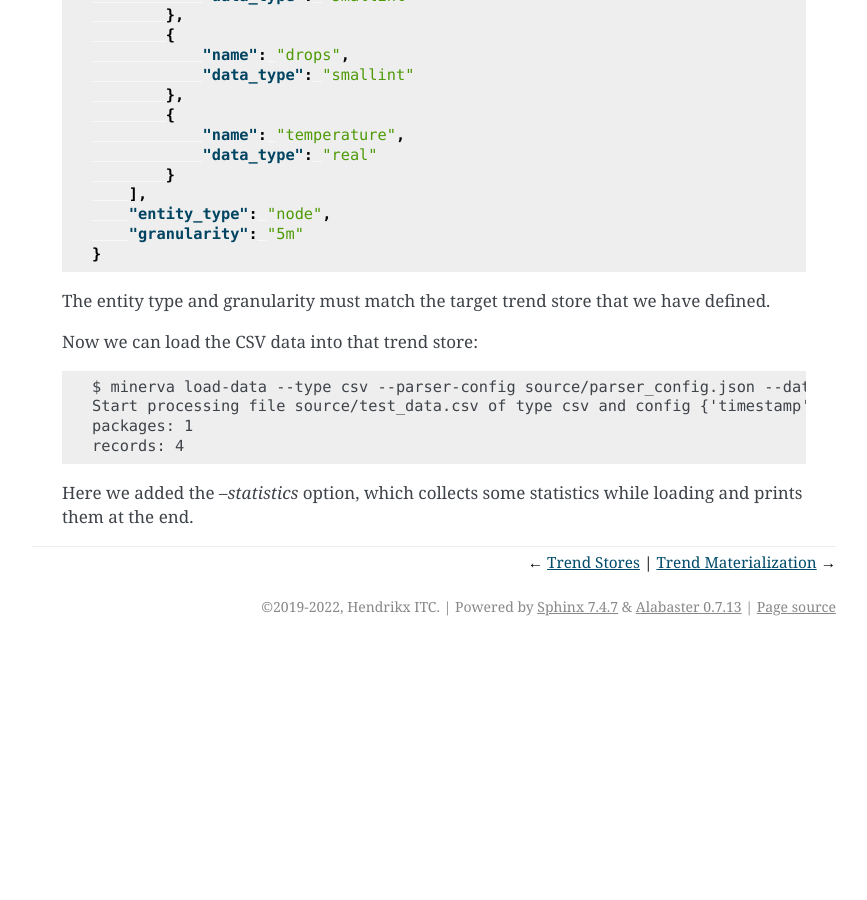
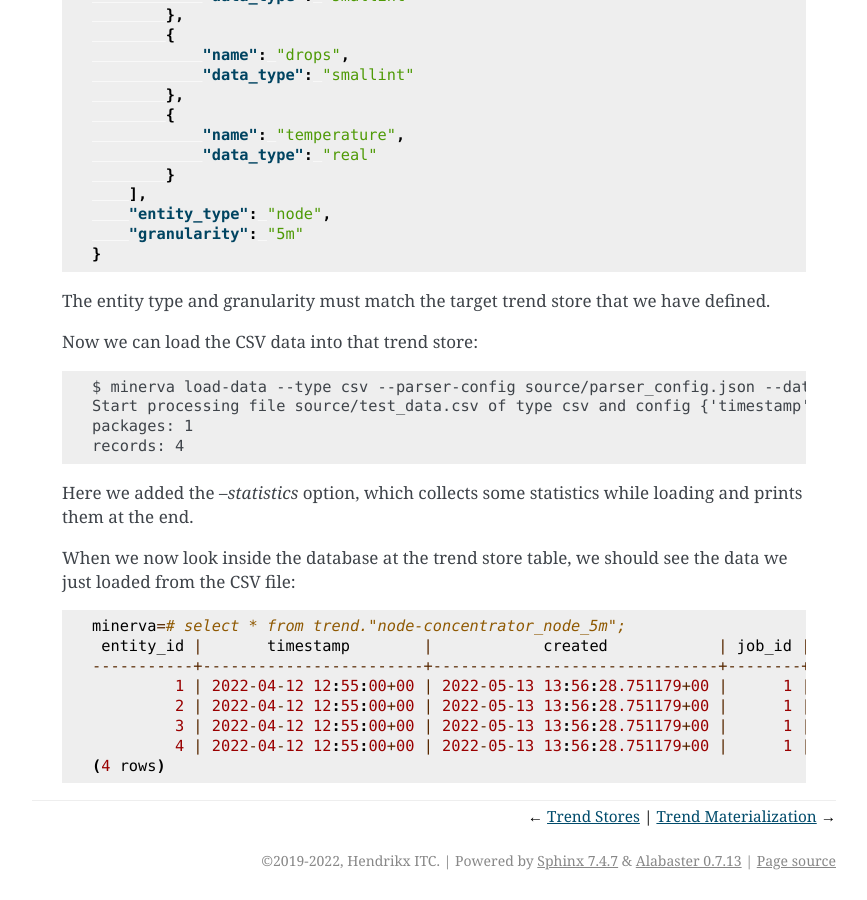
Before and after one commit to hendrikx-itc/minerva-book, a Sphinx documentation site: the page built from source/loading_data.rst, in a window 1280 px wide and 900 px high, scrolled down 1657 px. Shown: the whole window, without its empty margins (316-1183 px from the left). Built offline with Sphinx 7.4.7, drawn with Linux system fonts in a browser that asks for light colours; before the commit the page ends 2303 px from its top, so only the background shows below that.

Commit message:
Show what loaded CSV data looks like

```diff
--- a/source/loading_data.rst
+++ b/source/loading_data.rst
@@ -79,3 +79,14 @@ Now we can load the CSV data into that trend store::
 
 Here we added the `--statistics` option, which collects some statistics while
 loading and prints them at the end.
+
+When we now look inside the database at the trend store table, we should see the data we just loaded from the CSV file::
+
+    minerva=# select * from trend."node-concentrator_node_5m";
+     entity_id |       timestamp        |            created            | job_id | pickups | drops | temperature | restarts
+    -----------+------------------------+-------------------------------+--------+---------+-------+-------------+----------
+             1 | 2022-04-12 12:55:00+00 | 2022-05-13 13:56:28.751179+00 |      1 |      12 |     3 |        17.3 |
+             2 | 2022-04-12 12:55:00+00 | 2022-05-13 13:56:28.751179+00 |      1 |       0 |     0 |          17 |
+             3 | 2022-04-12 12:55:00+00 | 2022-05-13 13:56:28.751179+00 |      1 |       2 |     0 |        12.8 |
+             4 | 2022-04-12 12:55:00+00 | 2022-05-13 13:56:28.751179+00 |      1 |     147 |     0 |        13.2 |
+    (4 rows)
```
